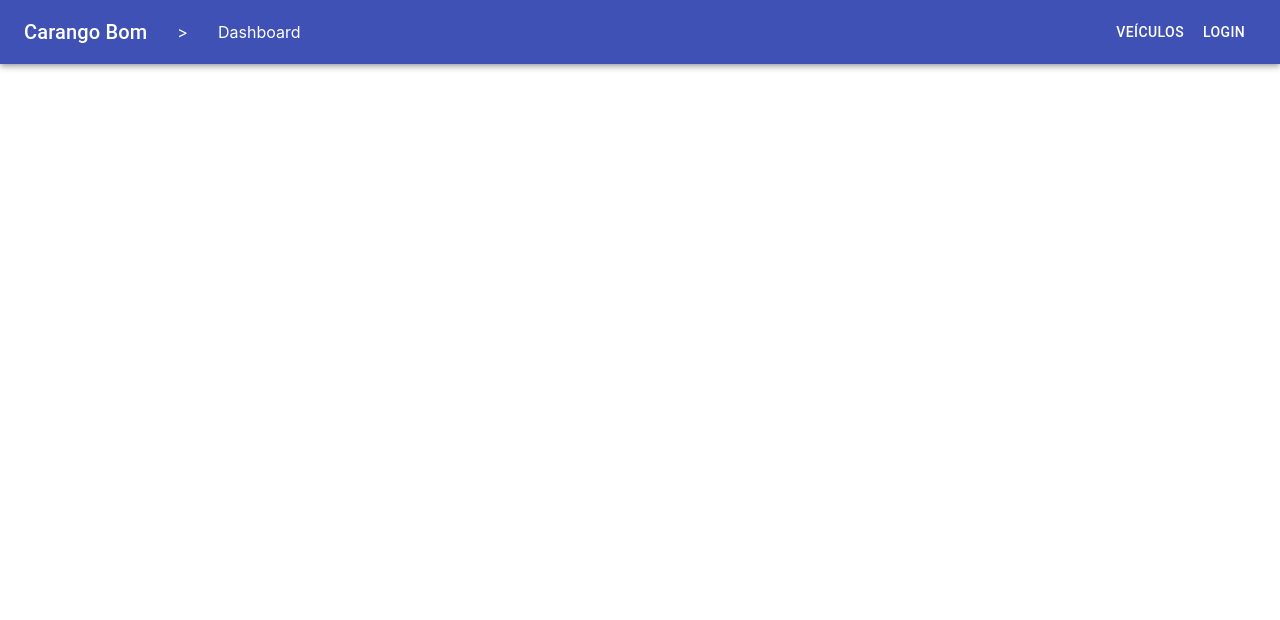
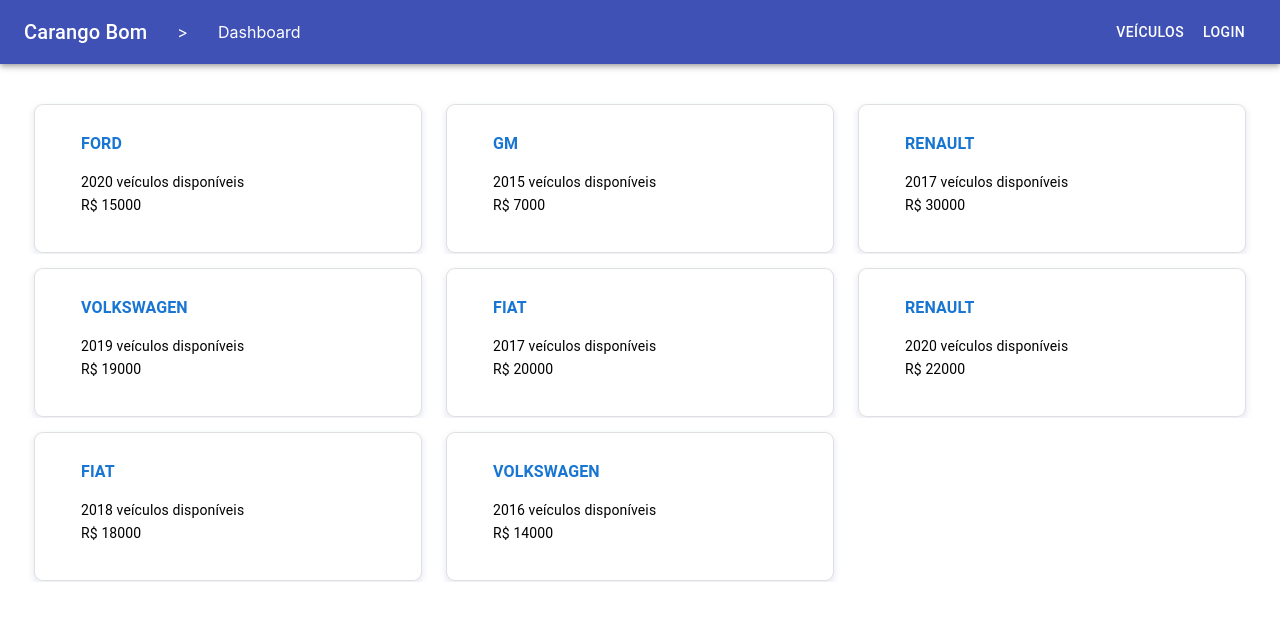
Before and after one commit to CaelumAulas/aceleratw-turma3-grupo3-frontend, a React (Create React App) app: page /dashboard in a window 1280 px wide. Shown: the top 620 px of the page. Built offline with nearby package versions, Linux system fonts and the light colour scheme.

Commit message:
Create dashboard page

```diff
--- a/package.json
+++ b/package.json
@@ -3,6 +3,7 @@
   "version": "0.1.0",
   "private": true,
   "dependencies": {
+    "@fontsource/roboto": "^4.4.5",
     "@material-ui/core": "^4.11.4",
     "@testing-library/jest-dom": "^5.13.0",
     "@testing-library/react": "^11.2.7",
--- a/src/pages/Dashboard.jsx
+++ b/src/pages/Dashboard.jsx
@@ -1,13 +1,76 @@
-import React, { useEffect, useContext } from 'react';
+import React, { useEffect, useContext } from "react";
+import {
+  Card,
+  CardContent,
+  Container,
+  GridList,
+  GridListTile,
+  makeStyles,
+  Typography,
+} from "@material-ui/core";
+import { MenuContext } from "../contexts/menu";
 
-import { MenuContext } from '../contexts/menu';
+const useStyles = makeStyles({
+  root: {
+    borderRadius: 9,
+    boxShadow: '0 3px 5px 2px rgba(200, 205, 230, .3)',
+    border: '0.5px rgba(#DDDEE5 60%)',
+    color: 'black',
+    padding: '10px 30px',
+    margin: 10,
+  },
+  title: {
+    fontSize: 16,
+    fontWeight: 'bold',
+    marginBottom: 15,
+    color: '#1876D2'
+  },
+  p: {
+    fontSize: 14,
+    marginBottom: 2,
+  },
+});
 
 export function Dashboard() {
-    const { handleChangeTitle } = useContext(MenuContext);
+  const { handleChangeTitle } = useContext(MenuContext);
+  const classes = useStyles();
 
-    useEffect(() => {
-        handleChangeTitle("Dashboard");
-    }, [handleChangeTitle]);
+  useEffect(() => {
+    handleChangeTitle("Dashboard");
+  }, [handleChangeTitle]);
 
-    return <></>
+  function createData(marca, modelo, ano, valor) {
+    return { marca, modelo, ano, valor };
+  }
+
+  const rows = [
+    createData("FORD", "KA", 2020, 15000),
+    createData("GM", "CORSA", 2015, 7000),
+    createData("RENAULT", "SANDERO", 2017, 30000),
+    createData("VOLKSWAGEN", "GOL", 2019, 19000),
+    createData("FIAT", "UNO", 2017, 20000),
+    createData("RENAULT", "KWID", 2020, 22000),
+    createData("FIAT", "MOBI", 2018, 18000),
+    createData("VOLKSWAGEN", "POLO", 2016, 14000),
+  ];
+
+  return (
+    <Container>
+      <GridList cellHeight={160} className={classes.gridList} cols={3}>
+        {rows.map((row) => (
+          <GridListTile key={row.marca} cols={row.cols || 1}>
+            <Card className={classes.root} variant="outlined">
+              <CardContent>
+                <Typography className={classes.title} variant="h6" component="h6">
+                  {row.marca}
+                </Typography>
+                <Typography className={classes.p}>{row.ano} veículos disponíveis</Typography>
+                <Typography className={classes.p}>R$ {row.valor}</Typography>
+              </CardContent>
+            </Card>
+          </GridListTile>
+        ))}
+      </GridList>
+    </Container>
+  );
 }
```
Also changed, not shown: 1 other file (tests, documents, lock files or other folders).
